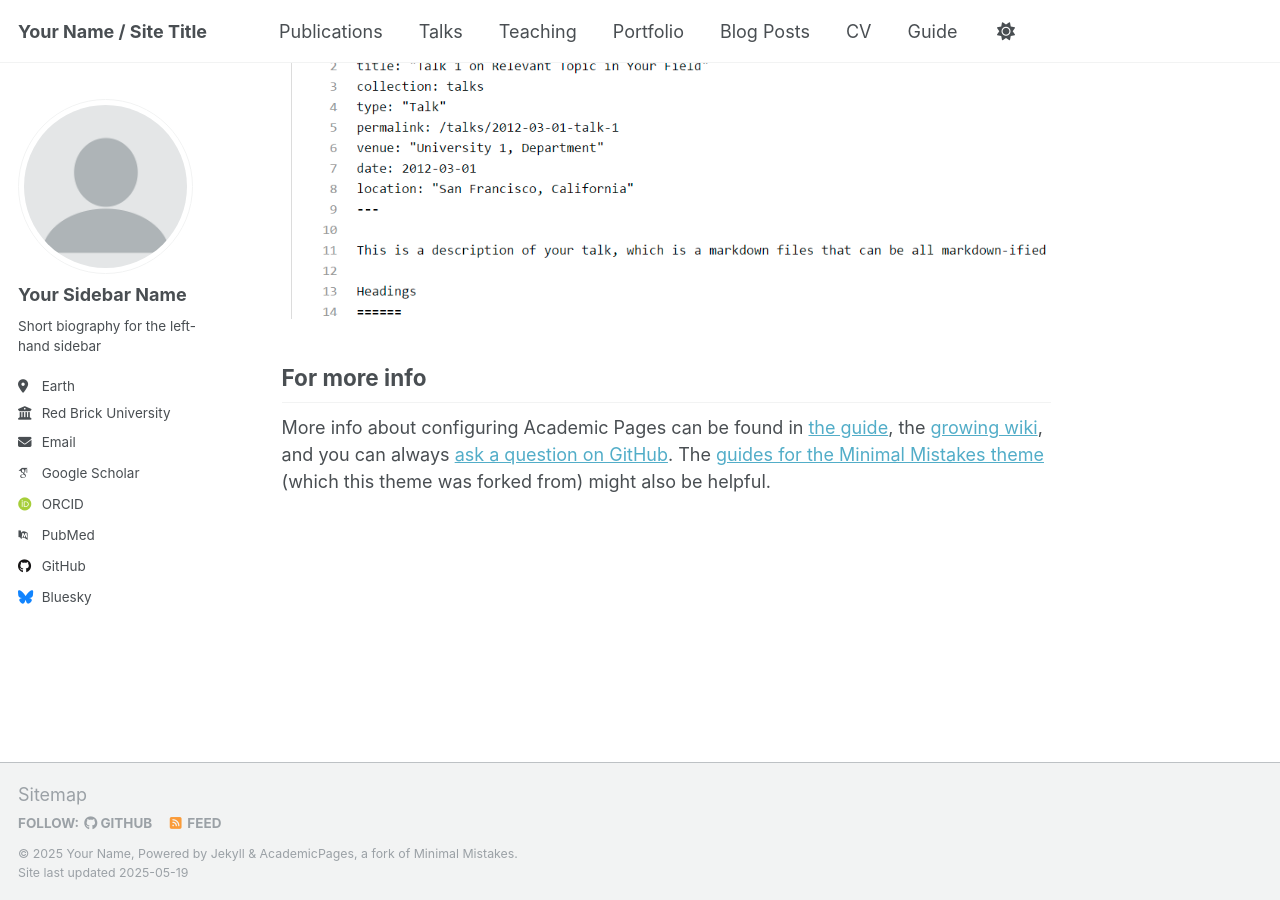
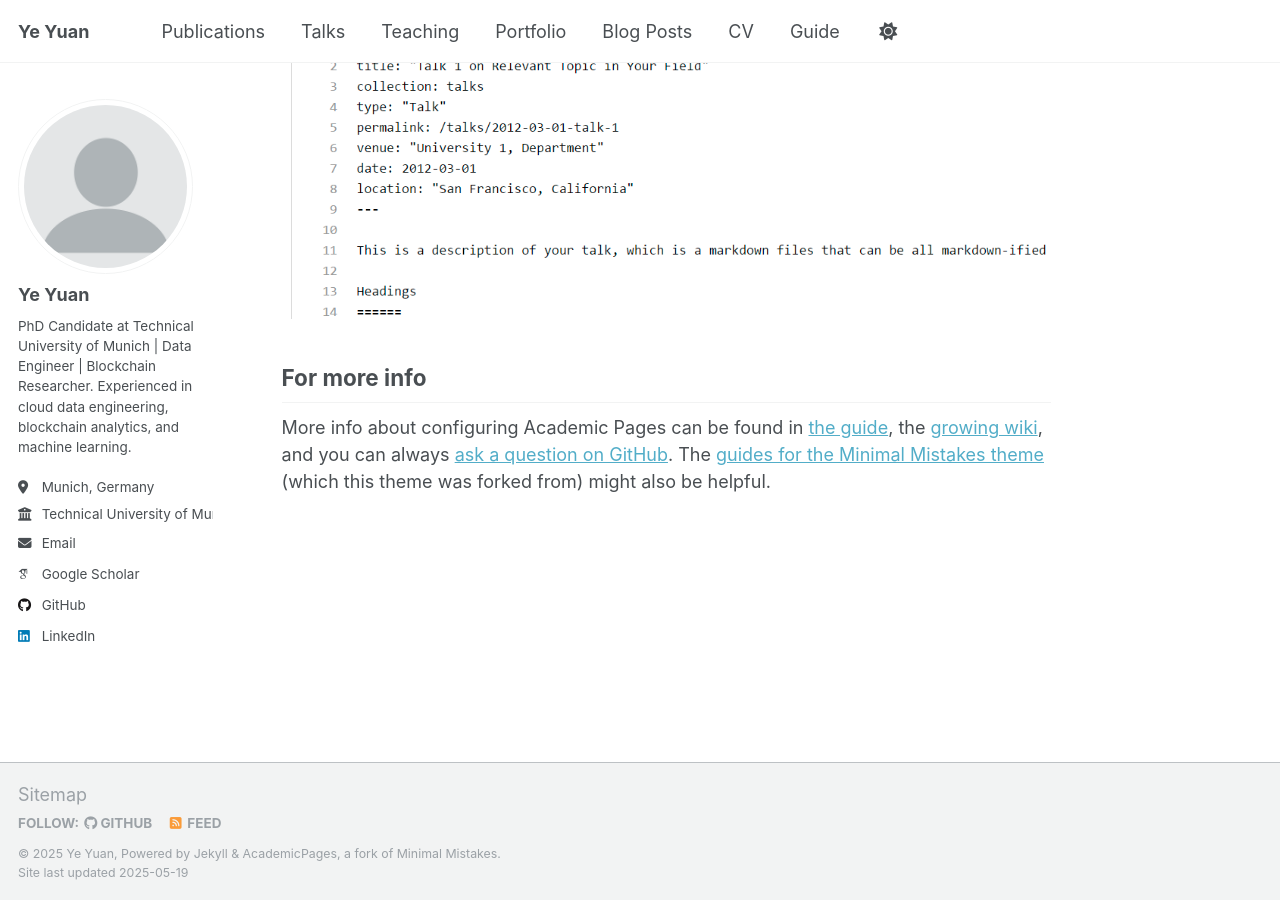
Before and after one commit to yuanye126/yuanye126.github.io, a Jekyll site: the page built from _pages/about.md, in a window 1280 px wide and 900 px high, scrolled down 2636 px. Built offline with Jekyll 4.4.1, drawn with Linux system fonts in a browser that asks for light colours; some web fonts are replaced; some of the changed lines change nothing that is shown.

Commit message:
Update _config.yml

```diff
--- a/_config.yml
+++ b/_config.yml
@@ -1,82 +1,71 @@
-# Welcome to Jekyll!
-#
-# This config file is meant for settings that affect your entire site, values
-# which you are expected to set up once and rarely need to edit after that.
-# For technical reasons, this file is *NOT* reloaded automatically when you use
-# `jekyll serve -l -H localhost`. If you change this file, please restart the
-# server process.
-
 # Basic Site Settings
 locale                   : "en-US"
 site_theme               : "default"
-title                    : "Your Name / Site Title"
+title                    : "Ye Yuan"
 title_separator          : "-"
-name                     : &name "Your Name"
-description              : &description "personal description"
-url                      : https://academicpages.github.io # the base hostname & protocol for your site e.g. "https://[your GitHub username].github.io" or if you already have some other page hosted on Github then use "https://[your GitHub username].github.io/[Your Repo Name]"
+name                     : "Ye Yuan"
+description              : "PhD Candidate in Entrepreneur Finance at TUM. Data Engineer and Blockchain Researcher with expertise in blockchain analytics, cloud data engineering, and machine learning. Passionate about digital assets, decentralized technologies, and data-driven solutions."
+url                      : "https://academicpages.github.io"
 baseurl                  : "" # the subpath of your site, e.g. "/blog"
 repository               : "academicpages/academicpages.github.io"
 
-# Site Author - The following control what appear as part of the author content on the side bar.
-#               If a field is blank the icon and link will not appear, otherwise it will be shown.
-#               Additional customization can be done by editing /_includes/author-profile.html
+# Site Author
 author:
-  # Biographic information
   avatar           : "profile.png"
-  name             : "Your Sidebar Name"
-  pronouns         : # example: "she/her"
-  bio              : "Short biography for the left-hand sidebar"
-  location         : "Earth"
-  employer         : "Red Brick University"
-  uri              : # URL
-  email            : "none@example.org"
+  name             : "Ye Yuan"
+  pronouns         : # (optional, e.g., "he/him")
+  bio              : "PhD Candidate at Technical University of Munich | Data Engineer | Blockchain Researcher. Experienced in cloud data engineering, blockchain analytics, and machine learning."
+  location         : "Munich, Germany"
+  employer         : "Technical University of Munich"
+  uri              : # (optional, e.g., your personal website)
+  email            : "yuanyuan125@icloud.com"
 
   # Academic websites
-  academia         : # URL
-  arxiv            : # URL - Update with the correct link to your profile
+  academia         :
+  arxiv            :
   googlescholar    : "https://scholar.google.com/citations?user=PS_CX0AAAAAJ"
-  impactstory      : # URL
-  orcid            : "http://orcid.org/yourorcidurl"
-  semantic         : # URL
-  pubmed           : "https://www.ncbi.nlm.nih.gov/pubmed/?term=john+snow"
-  researchgate     : # URL
-  scopus           : # URL
+  impactstory      :
+  orcid            :
+  semantic         :
+  pubmed           :
+  researchgate     :
+  scopus           :
 
   # Repositories and software development
-  bitbucket        : # Username - Update with your username on the site
-  codepen          : # Username
-  dribbble         : # Username
+  bitbucket        :
+  codepen          :
+  dribbble         :
   github           : "academicpages"
-  kaggle           : # Username
-  stackoverflow    : # User number or user number and name (i.e., use "1" or "1/jeff-atwood")
+  kaggle           :
+  stackoverflow    :
 
   # Social media
-  bluesky          : "bsky.app" # Replace this with you Bluesky username
-  facebook         : # Username
-  flickr           : # Username
-  foursquare       : # Username
-  goodreads        : # Username
-  google_plus      : # Username
-  keybase          : # Username
-  instagram        : # Username
-  lastfm           : # Username
-  linkedin         : # Username
-  mastodon         : # URL
-  medium           : # URL
-  pinterest        : # Username
-  soundcloud       : # Username
-  steam            : # Username
-  telegram         : # URL
-  tumblr           : # Username
-  twitter          : # Username for X / Twitter
-  vine             : # Username
-  weibo            : # Username
-  wikipedia        : # Username
-  xing             : # Username
-  youtube          : # Username
-  zhihu            : # Username
+  bluesky          :
+  facebook         :
+  flickr           :
+  foursquare       :
+  goodreads        :
+  google_plus      :
+  keybase          :
+  instagram        :
+  lastfm           :
+  linkedin         : "https://www.linkedin.com/in/ye-yuan-b70312136/"
+  mastodon         :
+  medium           :
+  pinterest        :
+  soundcloud       :
+  steam            :
+  telegram         :
+  tumblr           :
+  twitter          :
+  vine             :
+  weibo            :
+  wikipedia        :
+  xing             :
+  youtube          :
+  zhihu            :
 
-# Publication Category - The following the list of publication categories and their headings
+# Publication Category
 publication_category:
   books:
     title: 'Books'
@@ -86,25 +75,25 @@ publication_category:
     title: 'Conference Papers'
 
 # Site Settings
-teaser                   :  # filename of teaser fallback teaser image placed in /images/, .e.g. "500x300.png"
-breadcrumbs              : false # true, false (default)
+teaser                   :
+breadcrumbs              : false
 words_per_minute         : 160
 future                   : true
-read_more                : "disabled" # if enabled, adds "Read more" links to excerpts
-talkmap_link             : false      #change to true to add link to talkmap on talks page
+read_more                : "disabled"
+talkmap_link             : false
 comments:
-  provider               : # false (default), "disqus", "discourse", "facebook", "google-plus", "staticman", "custom"
+  provider               :
   disqus:
     shortname            :
   discourse:
-    server               : # https://meta.discourse.org/t/embedding-discourse-comments-via-javascript/31963 , e.g.: meta.discourse.org
+    server               :
   facebook:
     appid                :
-    num_posts            : # 5 (default)
-    colorscheme          : # "light" (default), "dark"
+    num_posts            :
+    colorscheme          :
 staticman:
   allowedFields          : ['name', 'email', 'url', 'message']
-  branch                 : "gh-pages" # "master", "gh-pages"
+  branch                 : "gh-pages"
   commitMessage          : "New comment."
   filename               : comment-{@timestamp}
   format                 : "yml"
@@ -117,11 +106,10 @@ staticman:
     date:
       type               : "date"
       options:
-        format           : "iso8601" # "iso8601" (default), "timestamp-seconds", "timestamp-milliseconds"
+        format           : "iso8601"
 atom_feed:
-  hide                   : false     # change to true to hide the RSS feed in the footer
-  path                   : # blank (default) uses feed.xml
-
+  hide                   : false
+  path                   :
 
 # SEO Related
 google_site_verification :
@@ -129,29 +117,27 @@ bing_site_verification   :
 alexa_site_verification  :
 yandex_site_verification :
 
-
 # Social Sharing
 twitter:
-  username               : &twitter
+  username               :
 facebook:
   username               :
   app_id                 :
   publisher              :
-og_image                 :  # Open Graph/Twitter default site image
-# For specifying social profiles
-# - https://developers.google.com/structured-data/customize/social-profiles
+og_image                 :
 social:
-  type                   : # Person or Organization (defaults to Person)
-  name                   : # If the user or organization name differs from the site's name
-  links: # An array of links to social media profiles
-
+  type                   : Person
+  name                   : "Ye Yuan"
+  links:
+    - "https://www.linkedin.com/in/ye-yuan-b70312136/"
+    - "https://scholar.google.com/citations?user=PS_CX0AAAAAJ"
+    - "mailto:yuanyuan125@icloud.com"
 
 # Analytics
 analytics:
-  provider               :  "false" # false (default), "google", "google-universal", "google-analytics-4", "custom"
+  provider               : "false"
   google:
     tracking_id          :
-
 
 # Reading Files
 include:
@@ -191,14 +177,12 @@ keep_files:
 encoding: "utf-8"
 markdown_ext: "markdown,mkdown,mkdn,mkd,md"
 
-
 # Conversion
 markdown: kramdown
 highlighter: rouge
 lsi: false
 excerpt_separator: "\n\n"
 incremental: false
-
 
 # Markdown Processing
 kramdown:
@@ -211,8 +195,7 @@ kramdown:
   smart_quotes: lsquo,rsquo,ldquo,rdquo
   enable_coderay: false
 
-
-# These settings control the types of collections used by the template
+# Collections
 collections:
   teaching:
     output: true
@@ -227,10 +210,8 @@ collections:
     output: true
     permalink: /:collection/:path/
 
-
-# These settings control how pages and collections are included in the site
+# Defaults
 defaults:
-  # _posts
   - scope:
       path: ""
       type: posts
@@ -241,14 +222,12 @@ defaults:
       comments: true
       share: true
       related: true
-  # _pages
   - scope:
       path: ""
       type: pages
     values:
       layout: single
       author_profile: true
-  # _teaching
   - scope:
       path: ""
       type: teaching
@@ -257,7 +236,6 @@ defaults:
       author_profile: true
       share: true
       comments: true
-  # _publications
   - scope:
       path: ""
       type: publications
@@ -266,7 +244,6 @@ defaults:
       author_profile: true
       share: true
       comments: true
-  # _portfolio
   - scope:
       path: ""
       type: portfolio
@@ -275,7 +252,6 @@ defaults:
       author_profile: true
       share: true
       comment: true
-  # _talks
   - scope:
       path: ""
       type: talks
@@ -284,19 +260,16 @@ defaults:
       author_profile: true
       share: true
 
-
 # Sass/SCSS
 sass:
   sass_dir: _sass
-  style: compressed # http://sass-lang.com/documentation/file.SASS_REFERENCE.html#output_style
-
+  style: compressed
 
 # Outputting
 permalink: /:categories/:title/
-# paginate: 5 # amount of posts to show
+# paginate: 5
 # paginate_path: /page:num/
-timezone: Etc/UTC # http://en.wikipedia.org/wiki/List_of_tz_database_time_zones
-
+timezone: Etc/UTC
 
 # Plugins
 plugins:
@@ -316,38 +289,15 @@ whitelist:
   - jekyll-redirect-from
   - jemoji
 
-
 # Archives
-#  Type
-#  - GitHub Pages compatible archive pages built with Liquid ~> type: liquid (default)
-#  - Jekyll Archives plugin archive pages ~> type: jekyll-archives
-#  Path (examples)
-#  - Archive page should exist at path when using Liquid method or you can
-#    expect broken links (especially with breadcrumbs enabled)
-#  - <base_path>/tags/my-awesome-tag/index.html ~> path: /tags/
-#  - <base_path/categories/my-awesome-category/index.html ~> path: /categories/
-#  - <base_path/my-awesome-category/index.html ~> path: /
 category_archive:
   type: liquid
   path: /categories/
 tag_archive:
   type: liquid
   path: /tags/
-# https://github.com/jekyll/jekyll-archives
-# jekyll-archives:
-#   enabled:
-#     - categories
-#     - tags
-#   layouts:
-#     category: archive-taxonomy
-#     tag: archive-taxonomy
-#   permalinks:
-#     category: /categories/:name/
-#     tag: /tags/:name/
-
 
 # HTML Compression
-# - http://jch.penibelst.de/
 compress_html:
   clippings: all
   ignore:
```
